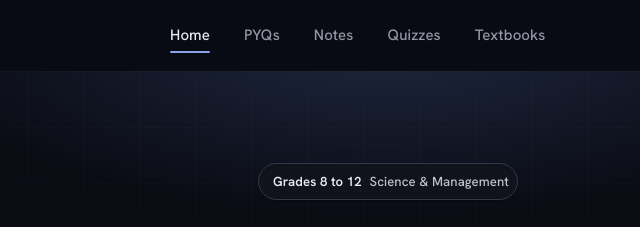
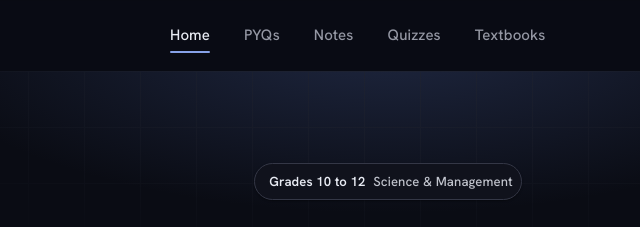
Before and after one commit to shreyashkar-shah/neb-archive, a plain HTML site: page index.html in a window 1280 px wide. Shown: the top 227 px of the page, 252-892 px from the left. Drawn offline with nearby package versions, Linux system fonts and the light colour scheme.

Commit message:
minor update

```diff
--- a/index.html
+++ b/index.html
@@ -67,7 +67,7 @@
         <div class="container">
             <div class="hero-inner">
                 <span class="badge reveal">
-                    <b>Grades 8 to 12</b>Science &amp; Management
+                    <b>Grades 10 to 12</b>Science &amp; Management
                 </span>
                 <h1 class="hero-title reveal" style="--i:1">
                         Welcome to NEB Archive!
```
